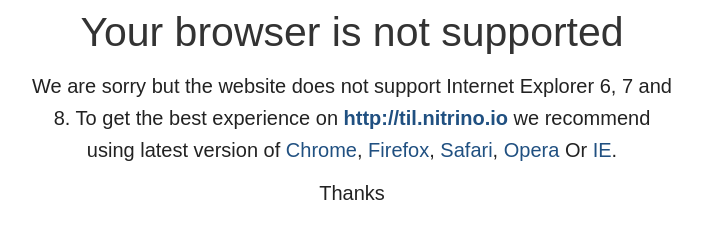
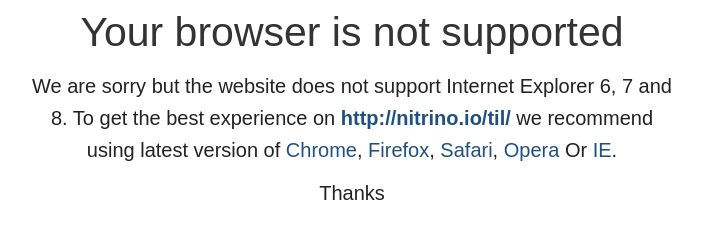
Before and after one commit to Nitrino/til, a Jekyll site: the page built from browser-warning/index.html, in a window 1280 px wide. Shown: the part 150-389 px from the top of the page, without its empty margins (288-990 px from the left). Built offline with Jekyll 4.4.1, drawn with Linux system fonts in a browser that asks for light colours.

Commit message:
change url

```diff
--- a/_config.yml
+++ b/_config.yml
@@ -4,7 +4,7 @@
 email: gayanvirajith@gmail.com
 description: > # TODO: ADD DESCRIPTION
 baseurl: "" # the subpath of your site, e.g. /blog/
-url: "http://til.nitrino.io" # the base hostname & protocol for your site
+url: "http://nitrino.io/til/" # the base hostname & protocol for your site
 logourl: /assets/images/logo.png # Site logo
 author: "Petr Stepchenko"
 author_thumbnail: "/assets/images/avatar.jpg" # Author avatar
```
